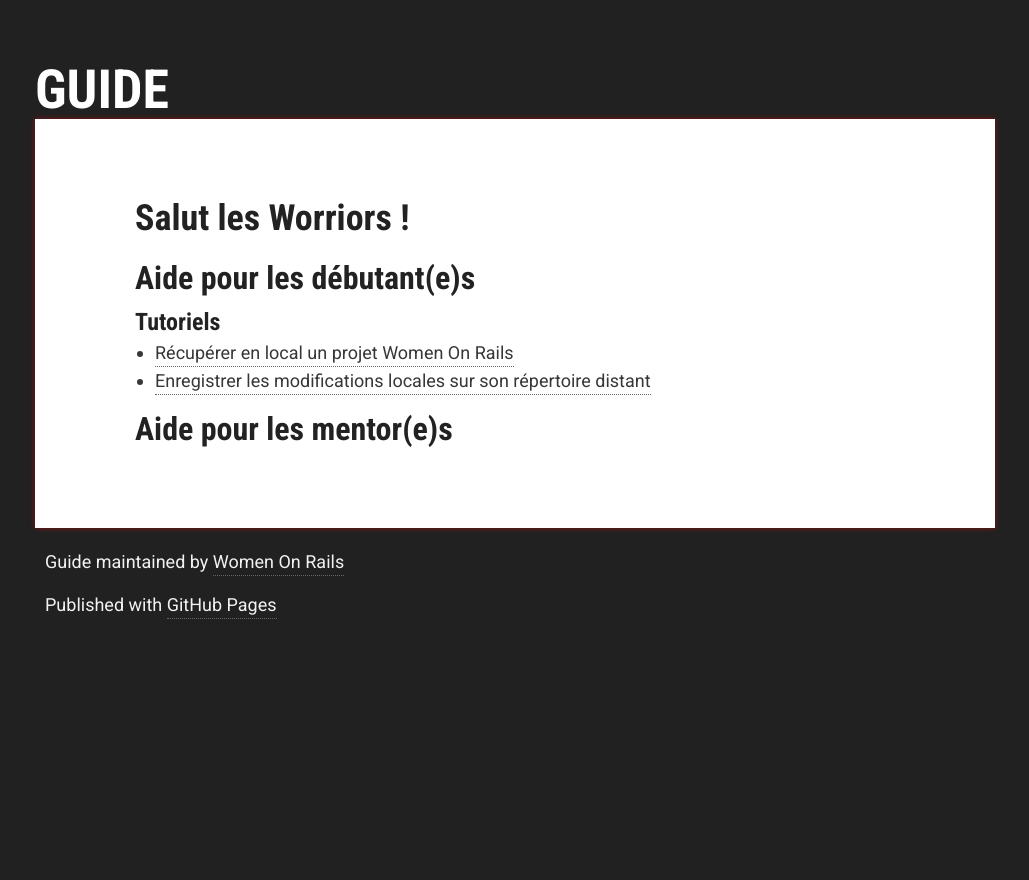
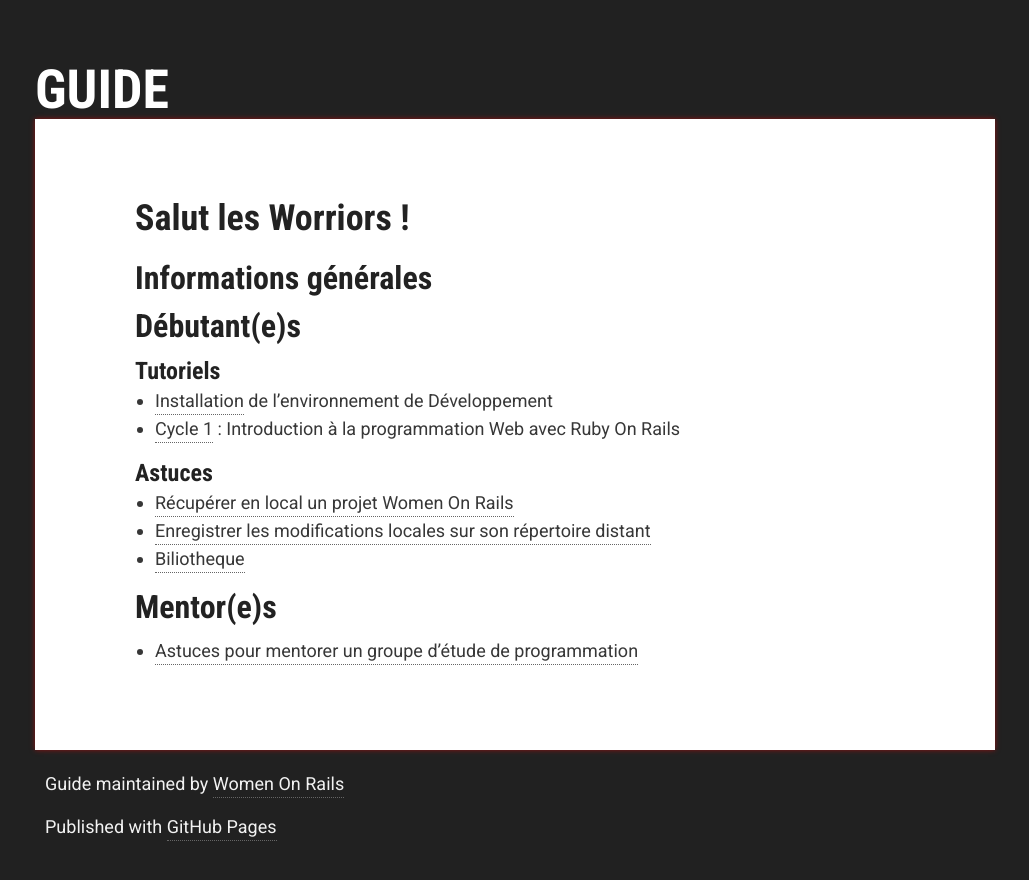
Before and after one commit to women-on-rails/guide, a Jekyll site: the page built from index.md, in a window 1280 px wide. Shown: the top 880 px of the page, without its empty margins (125-1154 px from the left). Built offline with Jekyll 4.4.1, drawn with Linux system fonts in a browser that asks for light colours.

Commit message:
Update index page

```diff
--- a/index.md
+++ b/index.md
@@ -5,11 +5,26 @@ published: true
 
 # Salut les Worriors !
 
-## Aide pour les débutant(e)s
+## Informations générales
+
+[//]: * Pourquoi WOR (historique et buts)
+[//]: * Presentation du format WOR (2 types d'ateliers, etc)
+
+## Débutant(e)s
+
+[//]: * comment devenir débutant(e) Women On Rails
 
 ### Tutoriels
 
+* [Installation](/installation) de l'environnement de Développement
+* [Cycle 1](/cycle_1) : Introduction à la programmation Web avec Ruby On Rails
+
+### Astuces
 * [Récupérer en local un projet Women On Rails](/guide/get_project)
-* [Enregistrer les modifications locales sur son répertoire distant](/guide/push_project)
+* [Enregistrer les modifications locales sur son répertoire distant](/push_project)
+* [Biliotheque](/tips)
 
-## Aide pour les mentor(e)s
+## Mentor(e)s
+
+[//]: * Comment devenir mentor(e) Women On Rails (Meetup + Groupe Google)
+* [Astuces pour mentorer un groupe d’étude de programmation](http://coaching.rubymonstas.org/fr/)
```
